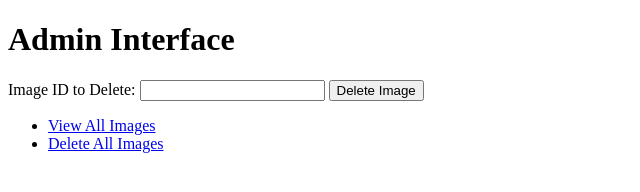
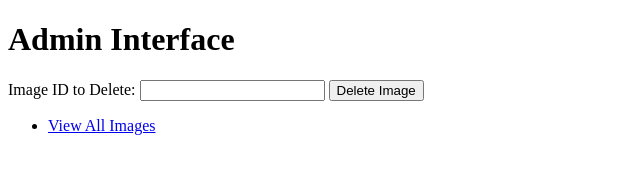
Before and after one commit to Primi373-creator/v, a website: page admin.html in a window 1280 px wide. Shown: the whole page, without its empty margins (0-640 px from the left). Drawn offline with Linux system fonts and the light colour scheme.

Commit message:
Update admin.html

```diff
--- a/admin.html
+++ b/admin.html
@@ -15,7 +15,6 @@
   </form>
   <ul>
     <li><a href="/admin/images">View All Images</a></li>
-    <li><a href="/admin/images/all">Delete All Images</a></li>
   </ul>
 </body>
 </html>
```
